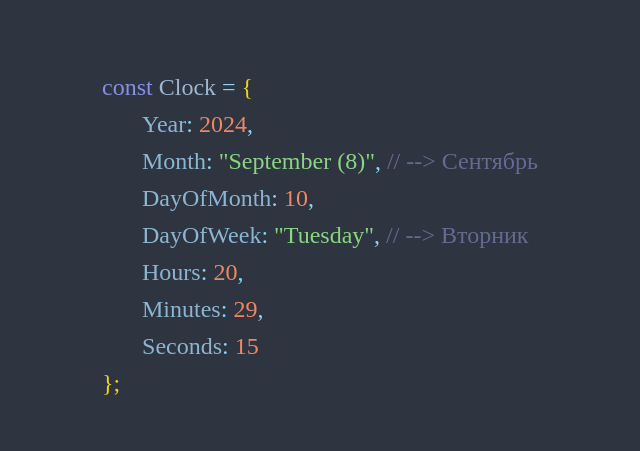
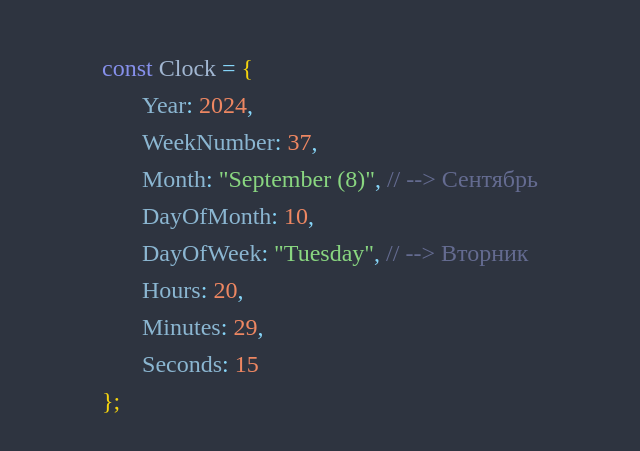
Before and after one commit to UFxx/linux-active-desktop-parody, a React (Vite) app: page / in a window 1280 px wide. Shown: the part 165-616 px from the top of the page, without its empty margins (320-960 px from the left). Built offline with nearby package versions, Linux system fonts and the light colour scheme.

Commit message:
Week number

```diff
--- a/src/App.tsx
+++ b/src/App.tsx
@@ -5,6 +5,15 @@ import { months, daysOfWeek } from './storage';
 function App() {
   const date = new Date();
   const [seconds, setSeconds] = useState(date.getSeconds());
+
+  function getWeekNumber(date: Date): number {
+    const d = new Date(date);
+    d.setHours(0, 0, 0, 0);
+    d.setDate(d.getDate() + 4 - (d.getDay() || 7));
+    const yearStart = new Date(d.getFullYear(), 0, 1);
+    return Math.ceil(((d.getTime() - yearStart.getTime()) / 86400000 + 1) / 7);
+  }
+  const weekNumber = getWeekNumber(date);
 
   useEffect(() => {
     const updateSeconds = setInterval(() => {
@@ -35,6 +44,7 @@ function App() {
             propertyKey="Year"
             propertyValue={date.getFullYear()}
           />
+          <ObjectProperty propertyKey="WeekNumber" propertyValue={weekNumber} />
           <ObjectProperty
             propertyKey="Month"
             propertyValue={`"${
```
Also changed, not shown: 3 other files (tests, documents, lock files or other folders).
